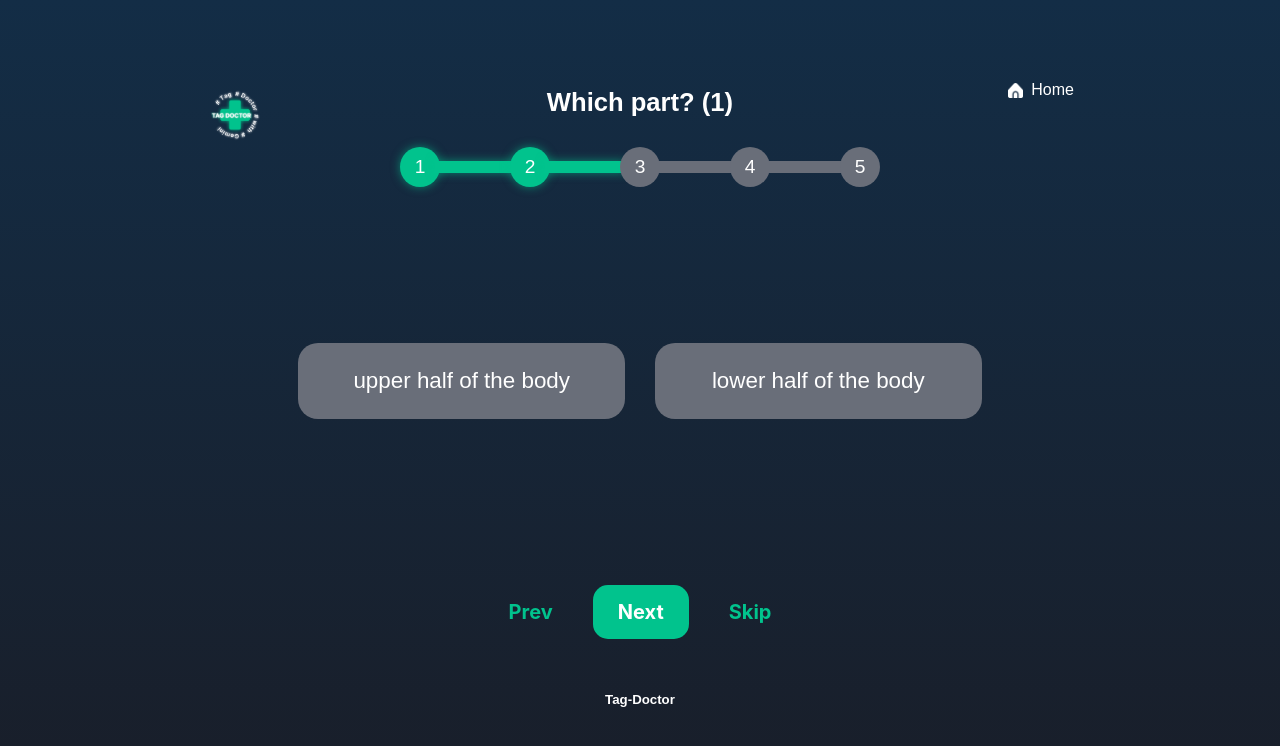
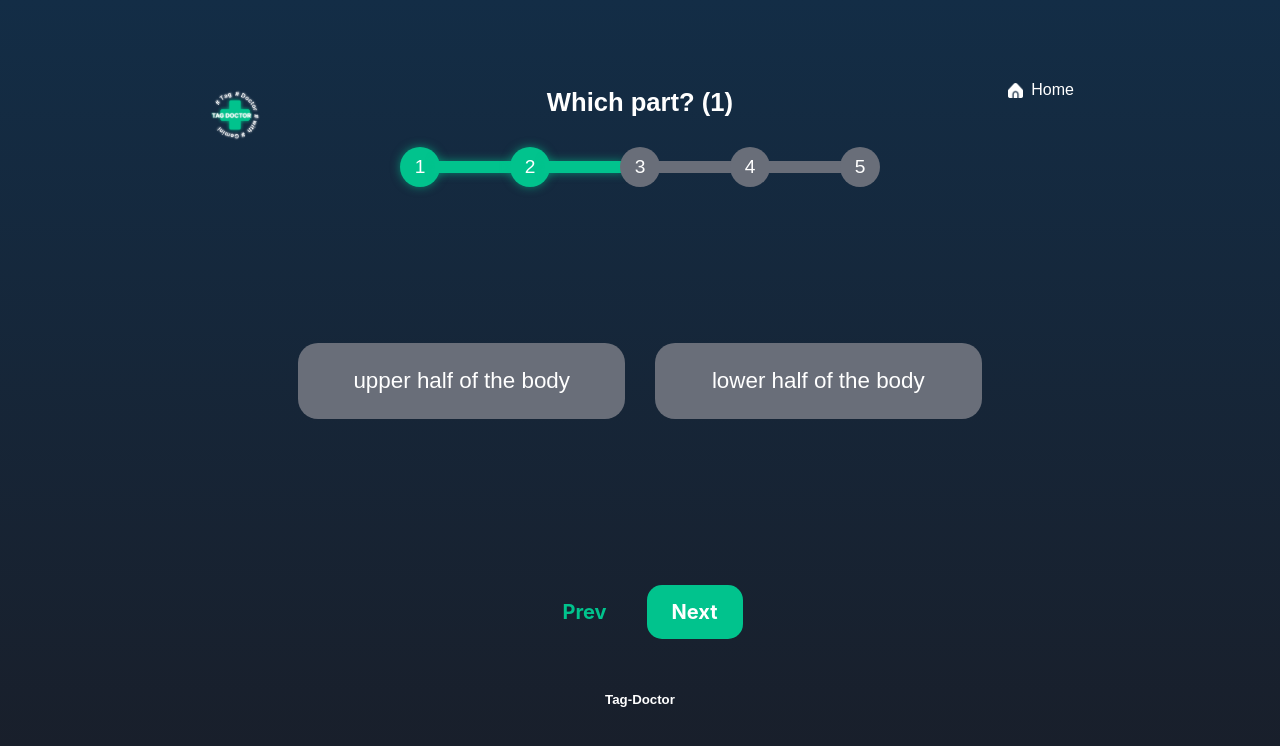
Before and after one commit to Tag-Doctor/tag-doctor-front, a React (Create React App) app: page /page2 in a window 1280 px wide. Shown: the top 746 px of the page. Built offline with nearby package versions, Linux system fonts and the light colour scheme.

Commit message:
2024-08-01

```diff
--- a/src/components/Page2.jsx
+++ b/src/components/Page2.jsx
@@ -78,7 +78,7 @@ function Page2() {
       <div className="navigation-buttons">
         <button className="nav-button" onClick={() => navigate('/page1')}>Prev</button>
         <button className="nav-button next-button" onClick={handleNext}>Next</button>
-        <button className="nav-button" onClick={() => navigate('/page3')}>Skip</button>
+
       </div>
 
       <footer className="footer">
--- a/src/components/Page3.jsx
+++ b/src/components/Page3.jsx
@@ -53,7 +53,7 @@ function Page3() {
       <div className="navigation-buttons">
         <button className="nav-button" onClick={() => navigate('/page2')}>Prev</button>
         <button className="nav-button next-button" onClick={handleNext}>Next</button>
-        <button className="nav-button" onClick={() => navigate('/page4')}>Skip</button>
+
       </div>
 
       <footer className="footer">
--- a/src/components/Page4.jsx
+++ b/src/components/Page4.jsx
@@ -53,7 +53,7 @@ function Page4() {
       <div className="navigation-buttons">
         <button className="nav-button" onClick={() => navigate('/page3')}>Prev</button>
         <button className="nav-button next-button" onClick={handleNext}>Next</button>
-        <button className="nav-button" onClick={() => navigate('/page5')}>Skip</button>
+
       </div>
 
       <footer className="footer">
```
